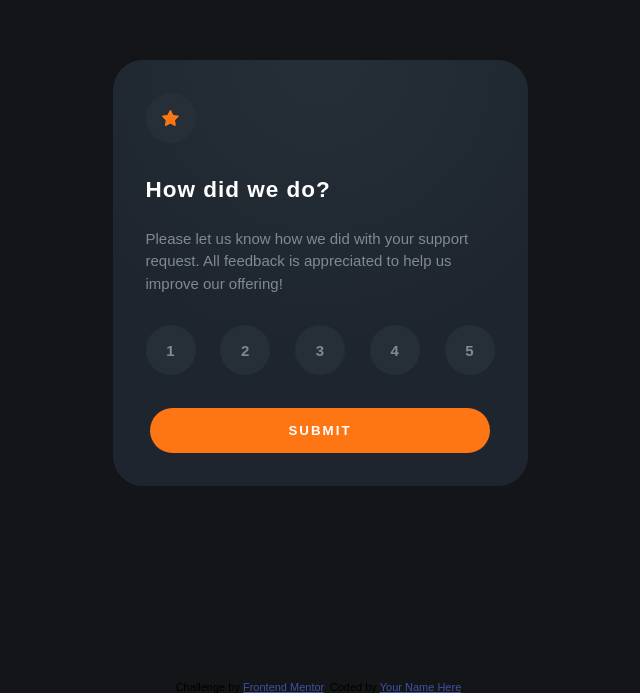
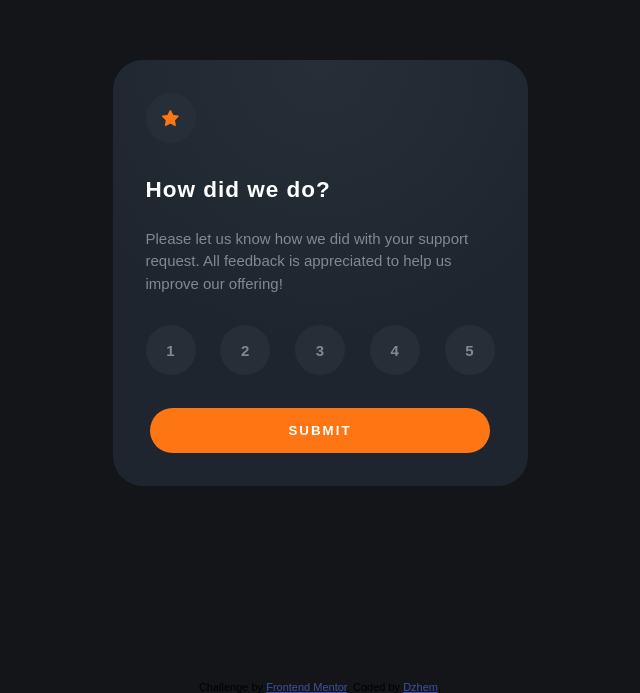
Before and after one commit to Dzhem/frontent-mentors, a plain HTML site: page Interactive-rating-component/index.html in a window 1280 px wide. Shown: the part 135-828 px from the top of the page, without its empty margins (320-960 px from the left). Drawn offline with Linux system fonts and the light colour scheme.

Commit message:
Добавлен автор

```diff
--- a/Interactive-rating-component/index.html
+++ b/Interactive-rating-component/index.html
@@ -44,7 +44,7 @@
       Challenge by
       <a href="https://www.frontendmentor.io?ref=challenge" target="_blank"
         >Frontend Mentor</a
-      >. Coded by <a href="#">Your Name Here</a>.
+      >. Coded by <a href="https://github.com/Dzhem">Dzhem</a>.
     </div>
     <script src="script.js"></script>
   </body>
```
